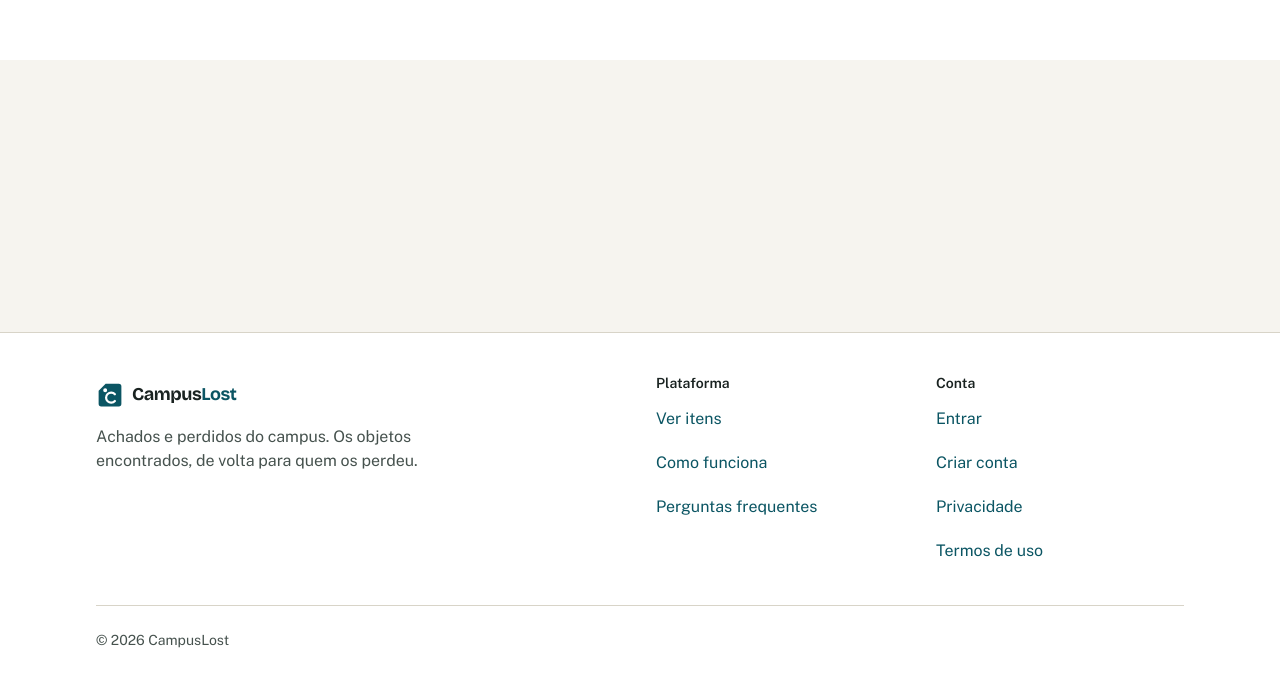
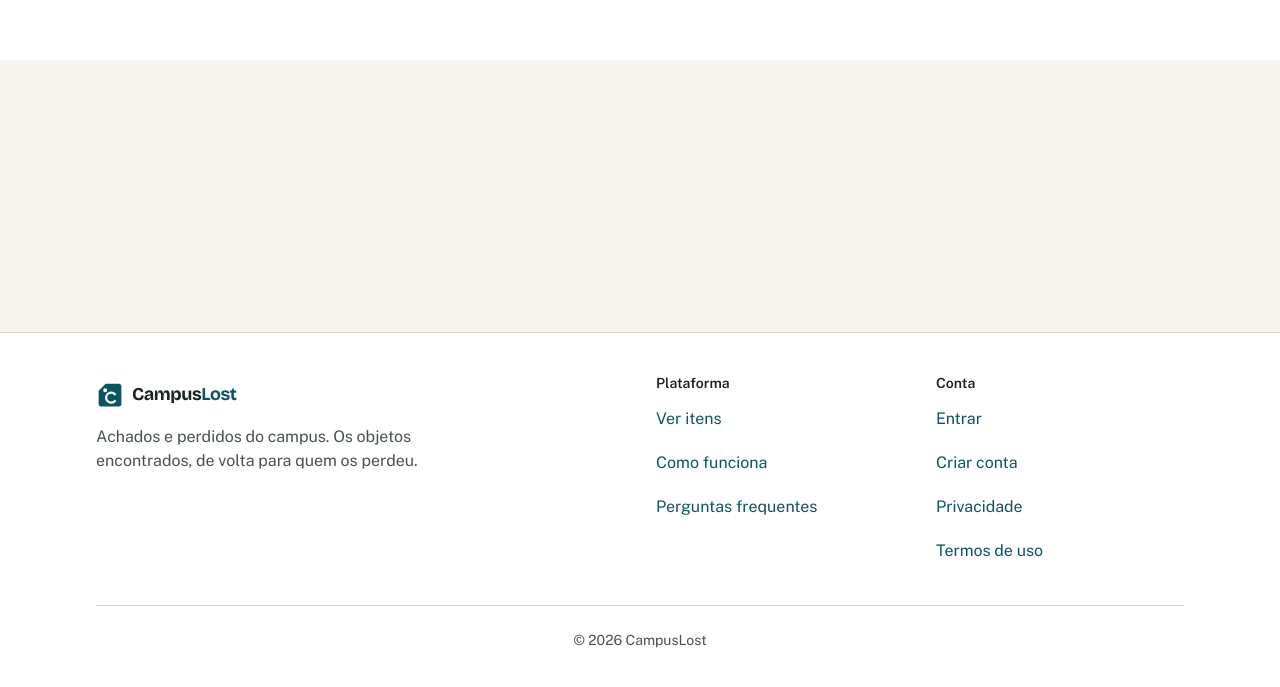
Before and after one commit to cassia-nascimento/CampusLost, a Next.js app in the folder frontend/: page / in a window 1280 px wide. Shown: the part 2292-2979 px from the top of the page. Built offline with nearby package versions, Linux system fonts and the light colour scheme; no server answers.

Commit message:
`fix: atualiza o texto do link e centraliza os direitos autorais no rodapé`

```diff
--- a/frontend/src/components/auth/GoogleRoleStep.tsx
+++ b/frontend/src/components/auth/GoogleRoleStep.tsx
@@ -109,7 +109,7 @@ export function GoogleRoleStep({ pending, onCancel }: { pending: GooglePending;
           <>
             Li e aceito os{" "}
             <Link href="/termos" target="_blank" rel="noopener" className="link font-semibold">
-              termos de uso<span className="sr-only"> (abre em nova aba)</span>
+              Termos de uso<span className="sr-only"> (abre em nova aba)</span>
             </Link>{" "}
             e a{" "}
             <Link href="/privacidade" target="_blank" rel="noopener" className="link font-semibold">
--- a/frontend/src/components/landing/LandingFooter.tsx
+++ b/frontend/src/components/landing/LandingFooter.tsx
@@ -50,7 +50,7 @@ export function LandingFooter() {
             </nav>
           ))}
         </div>
-        <p className="border-t border-line pt-6 text-meta text-ink-muted">© {new Date().getFullYear()} CampusLost</p>
+        <p className=" text-center border-t border-line pt-6 text-meta text-ink-muted">© {new Date().getFullYear()} CampusLost</p>
       </div>
     </footer>
   );
```
